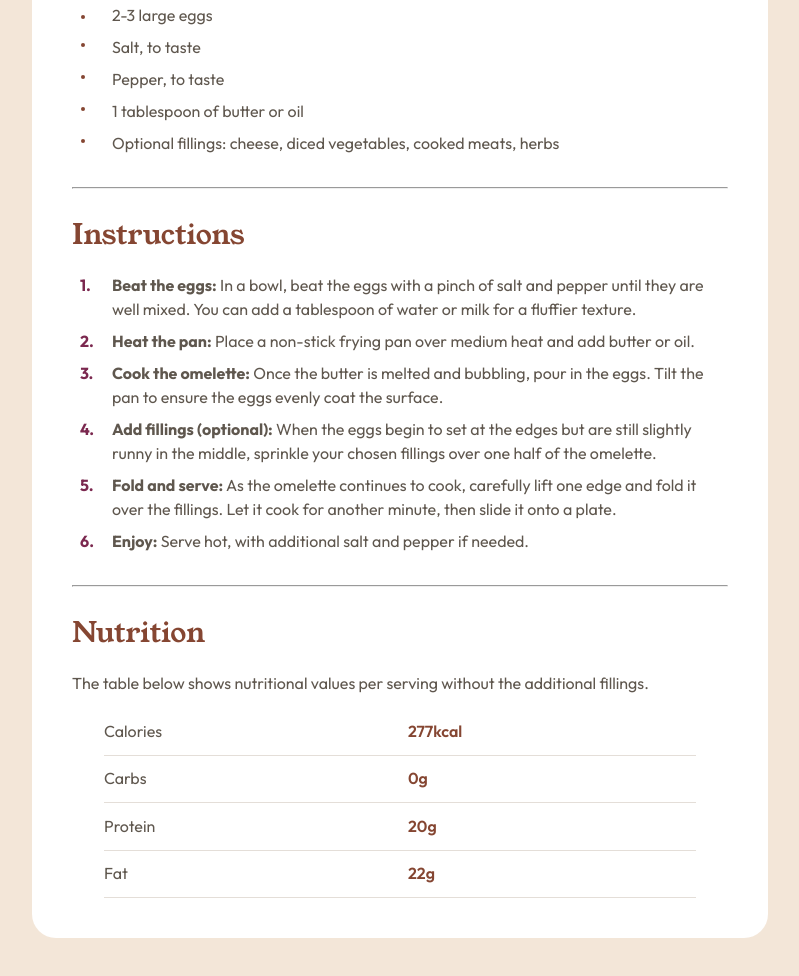
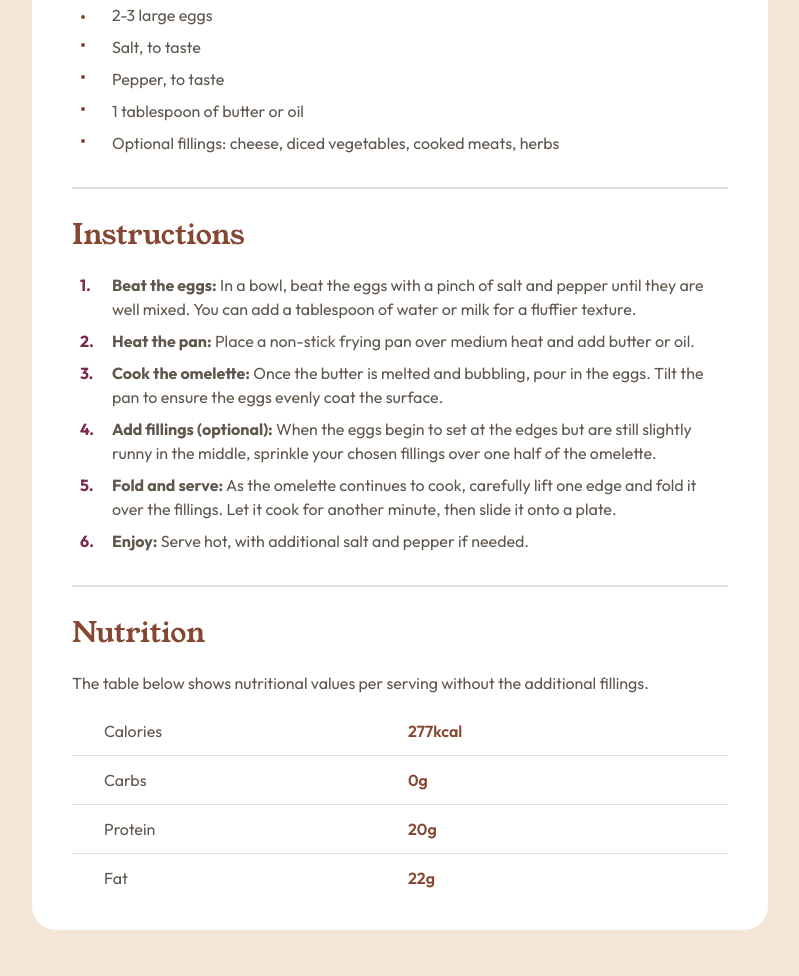
Before and after one commit to jrgenweb/recipe-page-main, a plain HTML site: page index.html in a window 1280 px wide. Shown: the part 904-1880 px from the top of the page, without its empty margins (240-1039 px from the left). Drawn offline with Linux system fonts and the light colour scheme.

Commit message:
ingredients list border customization

```diff
--- a/assets/css/style.scss
+++ b/assets/css/style.scss
@@ -25,9 +25,7 @@
     --clr-neutral-wenge-brown: hsl(30, 10%, 34%);
     --clr-neutral-dark-charcoal: hsl(24, 5%, 18%);
 
-    --spacing-l: 3.2rem;
-    --spacing-m: calc(var(--spacing-l) * 0.875);
-    --spacing-s: calc(var(--spacing-l) * 0.75);
+    --clr-neutral-white-coffee: hsl(30, 18%, 87%);
 }
 
 /* font weights */
@@ -182,24 +180,42 @@ ol {
 }
 
 hr {
+    border: 1px solid var(--clr-neutral-white-coffee);
     margin: 2rem 0;
 }
 
 dl {
-    padding: 0 2rem;
     display: grid;
     grid-template-columns: 1fr 1fr;
-    row-gap: 1.5rem;
     dd {
         @extend %body_bold;
+        color: var(--clr-primary);
+    }
+
+    dt,
+    dd {
+        padding: 0.75rem 2rem;
+        border-bottom: 1px solid var(--clr-neutral-white-coffee);
+    }
+    dd {
         padding-left: 0.5rem;
-        color: var(--clr-primary);
+    }
+    dt:first-of-type,
+    dd:first-of-type {
+        padding-top: 0;
+    }
+
+    dt:last-of-type,
+    dd:last-of-type {
+        border: 0;
+        padding-bottom: 0;
     }
 }
 
 /*600px*/
 @media (min-width: 37.5rem) {
     $br-radius: 0.75rem;
+    $padding: 2.5rem;
     .recipe_page {
         max-width: 736px;
         margin: 0 auto;
@@ -212,11 +228,11 @@ dl {
 
     .recipe_page {
         figure {
-            padding: 2.5rem 2.5rem 0rem 2.5rem;
+            padding: $padding $padding 0 $padding;
         }
 
         &_content {
-            padding: 2.5rem;
+            padding: $padding;
         }
     }
 
@@ -230,14 +246,10 @@ dl {
     }
 
     dl {
-        row-gap: 0.65rem;
-    }
-    dt,
-    dd {
-        padding-bottom: 0.75rem;
-    }
-    dl dt,
-    dl dd {
-        border-bottom: 1px solid var(--clr-neutral-light-grey);
+        dt,
+        dd {
+            padding-bottom: 0.75rem;
+            border-bottom: 1px solid var(--clr-neutral-white-coffee);
+        }
     }
 }
```
Also changed, not shown: assets/css/style.css, 2 other files.
